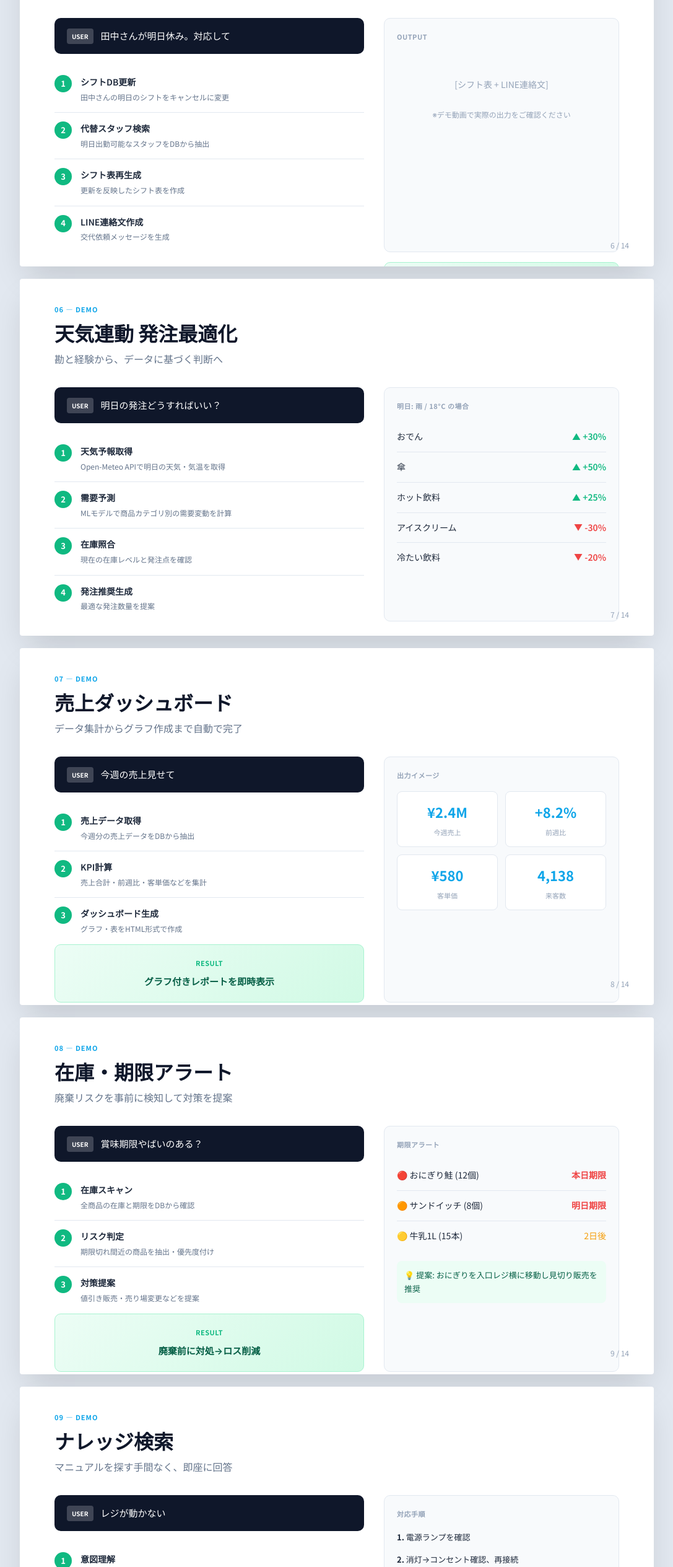
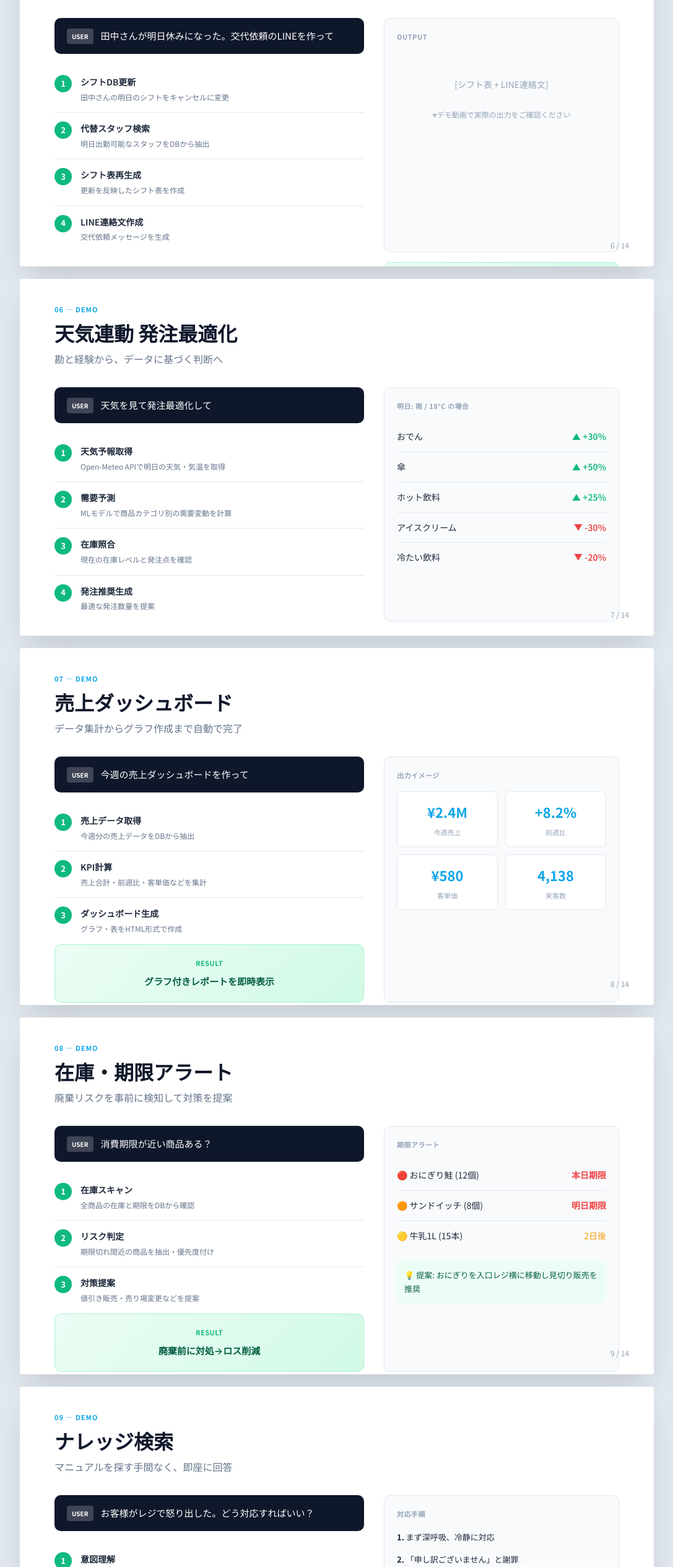
Before and after one commit to yoichiojima-2/dify-plugins, a plain HTML site: page competition-guideline/slide-deck.html in a window 1280 px wide. Shown: the part 3146-5675 px from the top of the page at 62% size, without its empty margins (96-1183 px from the left). Drawn offline with Linux system fonts and the light colour scheme.

Commit message:
feat: update slides 6-10 prompts to match agent.yml suggested questions
Updated USER prompts to exact wording from agent.yml for easy testing:
- Slide 6: 田中さんが明日休みになった。交代依頼のLINEを作って
- Slide 7: 天気を見て発注最適化して
- Slide 8: 今週の売上ダッシュボードを作って
- Slide 9: 消費期限が近い商品ある？
- Slide 10: お客様がレジで怒り出した。どう対応すればいい？

Also updated slide 10 output to show customer handling steps.

Co-Authored-By: Claude Opus 4.5 <noreply@anthropic.com>

```diff
--- a/competition-guideline/slide-deck.html
+++ b/competition-guideline/slide-deck.html
@@ -928,7 +928,7 @@
       <div class="demo-flow">
         <div class="demo-input">
           <span class="demo-input-label">USER</span>
-          田中さんが明日休み。対応して
+          田中さんが明日休みになった。交代依頼のLINEを作って
         </div>
 
         <ol class="demo-steps">
@@ -994,7 +994,7 @@
       <div class="demo-flow">
         <div class="demo-input">
           <span class="demo-input-label">USER</span>
-          明日の発注どうすればいい？
+          天気を見て発注最適化して
         </div>
 
         <ol class="demo-steps">
@@ -1058,7 +1058,7 @@
       <div class="demo-flow">
         <div class="demo-input">
           <span class="demo-input-label">USER</span>
-          今週の売上見せて
+          今週の売上ダッシュボードを作って
         </div>
 
         <ol class="demo-steps">
@@ -1131,7 +1131,7 @@
       <div class="demo-flow">
         <div class="demo-input">
           <span class="demo-input-label">USER</span>
-          賞味期限やばいのある？
+          消費期限が近い商品ある？
         </div>
 
         <ol class="demo-steps">
@@ -1194,7 +1194,7 @@
       <div class="demo-flow">
         <div class="demo-input">
           <span class="demo-input-label">USER</span>
-          レジが動かない
+          お客様がレジで怒り出した。どう対応すればいい？
         </div>
 
         <ol class="demo-steps">
@@ -1202,7 +1202,7 @@
             <span class="demo-step-num">1</span>
             <div class="demo-step-content">
               <h5>意図理解</h5>
-              <p>「レジ故障」「トラブル対応」と判断</p>
+              <p>「クレーム対応」「接客トラブル」と判断</p>
             </div>
           </li>
           <li class="demo-step">
@@ -1231,10 +1231,10 @@
         <div class="demo-output-box">
           <div class="demo-output-label">対応手順</div>
           <div style="font-size: 13px; line-height: 1.8;">
-            <div style="margin-bottom: 12px;"><strong>1.</strong> 電源ランプを確認</div>
-            <div style="margin-bottom: 12px;"><strong>2.</strong> 消灯→コンセント確認、再接続</div>
-            <div style="margin-bottom: 12px;"><strong>3.</strong> 点灯→再起動(電源長押し5秒)</div>
-            <div style="margin-bottom: 12px;"><strong>4.</strong> 解決しない場合→サポート連絡<br><span style="color: var(--text-muted); font-size: 12px;">📞 0120-XXX-XXX（24h対応）</span></div>
+            <div style="margin-bottom: 12px;"><strong>1.</strong> まず深呼吸、冷静に対応</div>
+            <div style="margin-bottom: 12px;"><strong>2.</strong> 「申し訳ございません」と謝罪</div>
+            <div style="margin-bottom: 12px;"><strong>3.</strong> お客様の話を最後まで傾聴</div>
+            <div style="margin-bottom: 12px;"><strong>4.</strong> 解決策を提示、必要なら店長へ<br><span style="color: var(--text-muted); font-size: 12px;">※ 絶対に言い返さない・否定しない</span></div>
           </div>
         </div>
       </div>
```
